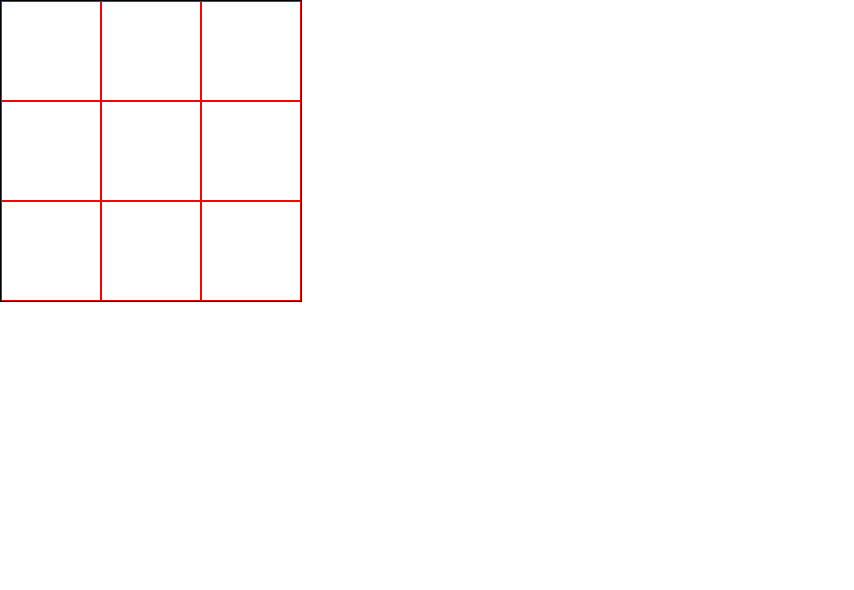
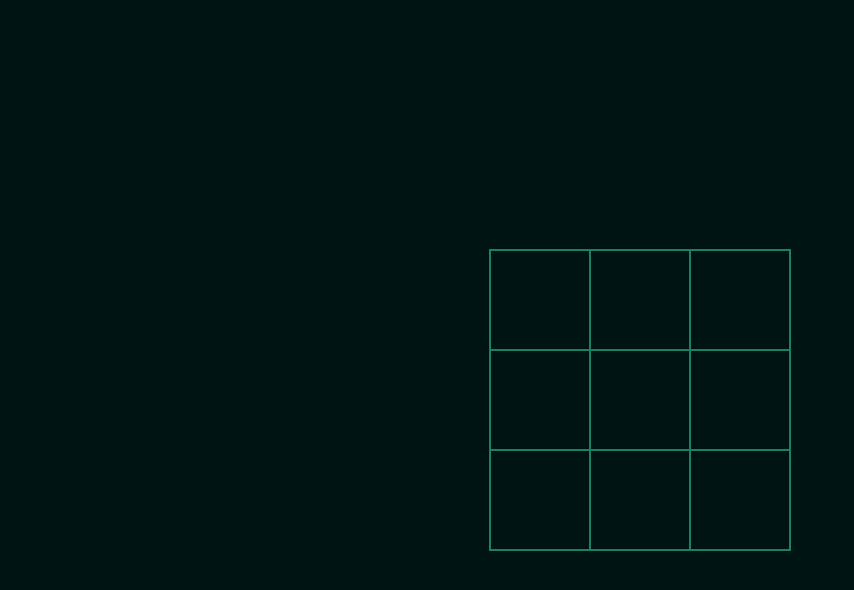
Before and after one commit to Mohammedramadan99/react-tic-tac-toe, a React (Create React App) app: page / in a window 1280 px wide. Shown: the top 590 px of the page, without its empty margins (0-854 px from the left). Built offline with nearby package versions, Linux system fonts and the light colour scheme.

Commit message:
start to style

```diff
--- a/src/App.css
+++ b/src/App.css
@@ -1,15 +1,6 @@
-.board {
-  width: 300px;
-  height: 300px;
-  border: 1px solid black;
+.App {
+  background-color: #011414;
+  height: 100vh;
+  width: 100%;
   display: flex;
-  flex-wrap: wrap;
 }
-
-.cell {
-  width: 100px;
-  height: 100px;
-  box-sizing: border-box;
-  border: 1px solid red;
-  flex-shrink: 0;
-}
--- /dev/null
+++ b/src/components/Board.css
@@ -0,0 +1,16 @@
+.board {
+  width: 300px;
+  height: 300px;
+  margin: auto;
+  border: 1px solid rgb(28, 128, 103);
+  display: flex;
+  flex-wrap: wrap;
+}
+
+.cell {
+  width: 100px;
+  height: 100px;
+  box-sizing: border-box;
+  border: 1px solid rgb(28, 128, 103);
+  flex-shrink: 0;
+}
--- a/src/components/Board.jsx
+++ b/src/components/Board.jsx
@@ -1,3 +1,5 @@
+import "./Board.css";
+
 const Board = (props) => {
   const board = props.board;
 
```
